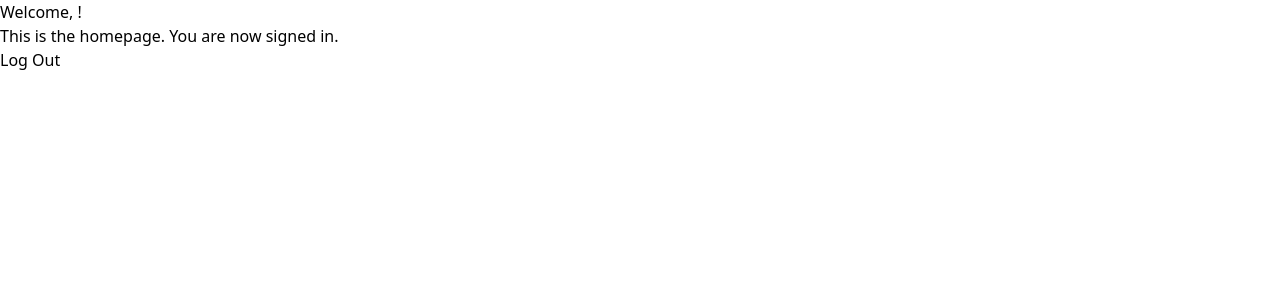
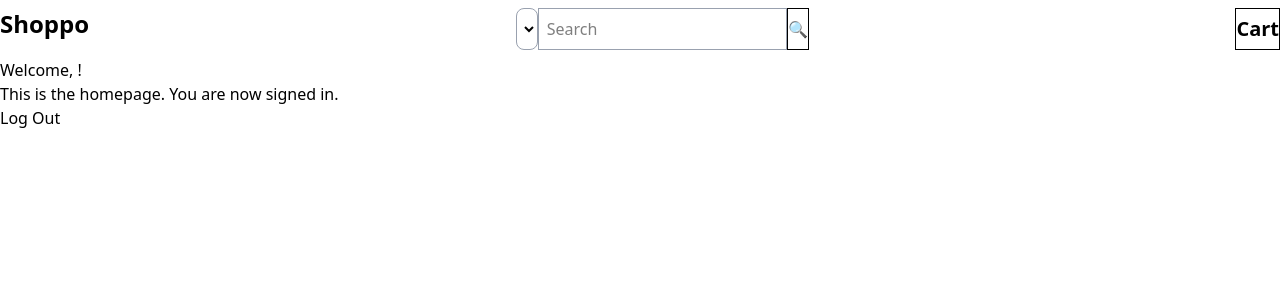
Before and after one commit to AdityaSinha149/E-Commerce-Website, a React (Vite) app in the folder vite-project/: page /Homepage in a window 1280 px wide. Shown: the top 300 px of the page. Built offline with nearby package versions, Linux system fonts and the light colour scheme.

Commit message:
homepage correction

```diff
--- a/vite-project/src/Components/Dropdown.jsx
+++ b/vite-project/src/Components/Dropdown.jsx
@@ -1,6 +1,6 @@
 import React from "react";
 
-const Dropdown = ({ options = [], defaultOption = "Select" }) => {
+const Dropdown = ({ options = [], defaultOption }) => {
   return (
     <div className="relative w-24">
       <select className="appearance-none bg-gray-200 text-black px-4 py-2 rounded-lg w-full border border-gray-400 focus:outline-none">
@@ -9,9 +9,7 @@ const Dropdown = ({ options = [], defaultOption = "Select" }) => {
           <option key={index}>{option}</option>
         ))}
       </select>
-      <span className="absolute right-2 top-1/2 -translate-y-1/2 pointer-events-none">
-        ▼
-      </span>
+      <span className="absolute right-2 top-1/2 -translate-y-1/2 pointer-events-none"></span>
     </div>
   );
 };
--- a/vite-project/src/Components/NavBar.jsx
+++ b/vite-project/src/Components/NavBar.jsx
@@ -1,10 +1,16 @@
 import React from "react";
-
+import Dropdown from "./Dropdown";
 const NavBar = () => {
   return (
-    <nav>
-
-    </nav>
+    <div className="flex flex-dir-col justify-between px-4 py-2 bg-gray-800 ">
+      <h1 className="text-2xl font-bold">Shoppo</h1>
+      <div className="flex flex-dir-col px-4">
+        <Dropdown></Dropdown>
+        <input type="text" className="border border-gray-400 p-2" placeholder="Search" />
+        <button className="border">🔍</button>
+      </div>
+      <button className="text-xl font-bold border">Cart</button>
+    </div>
   );
 };
 
```
